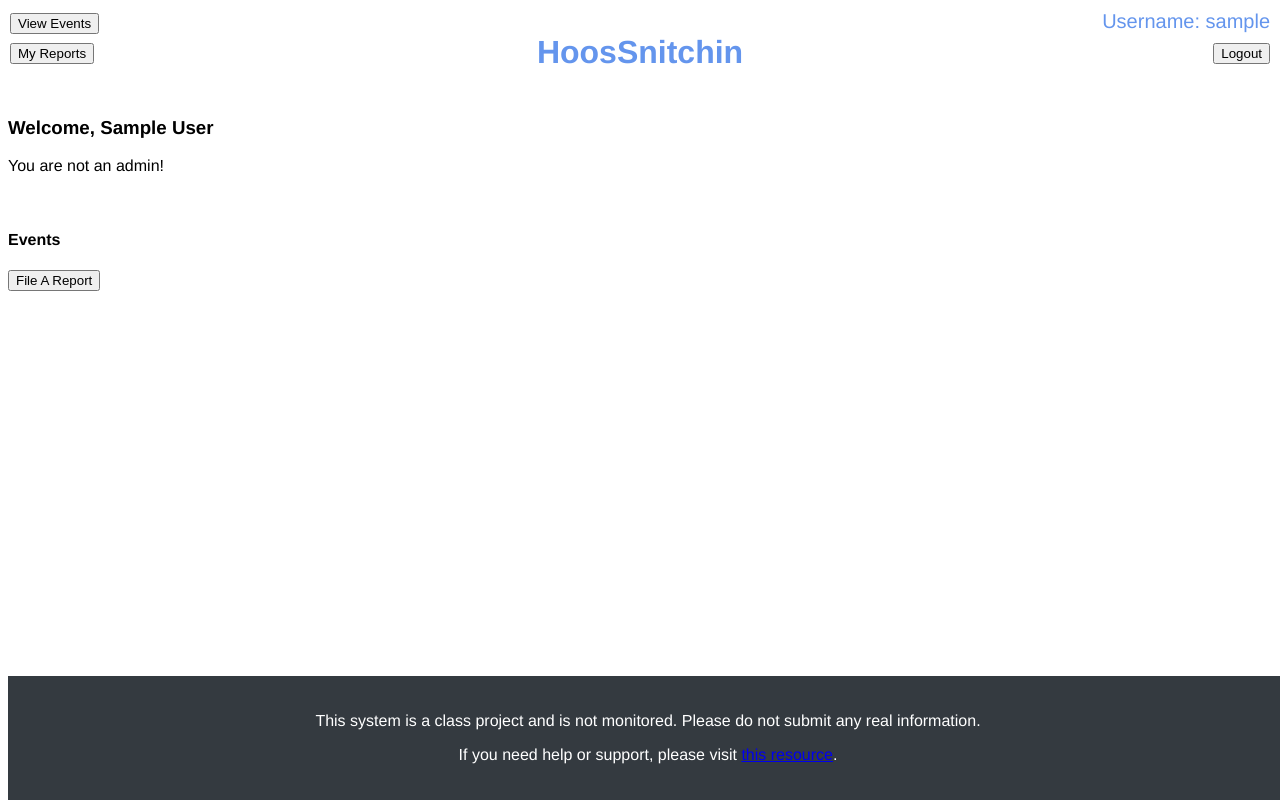
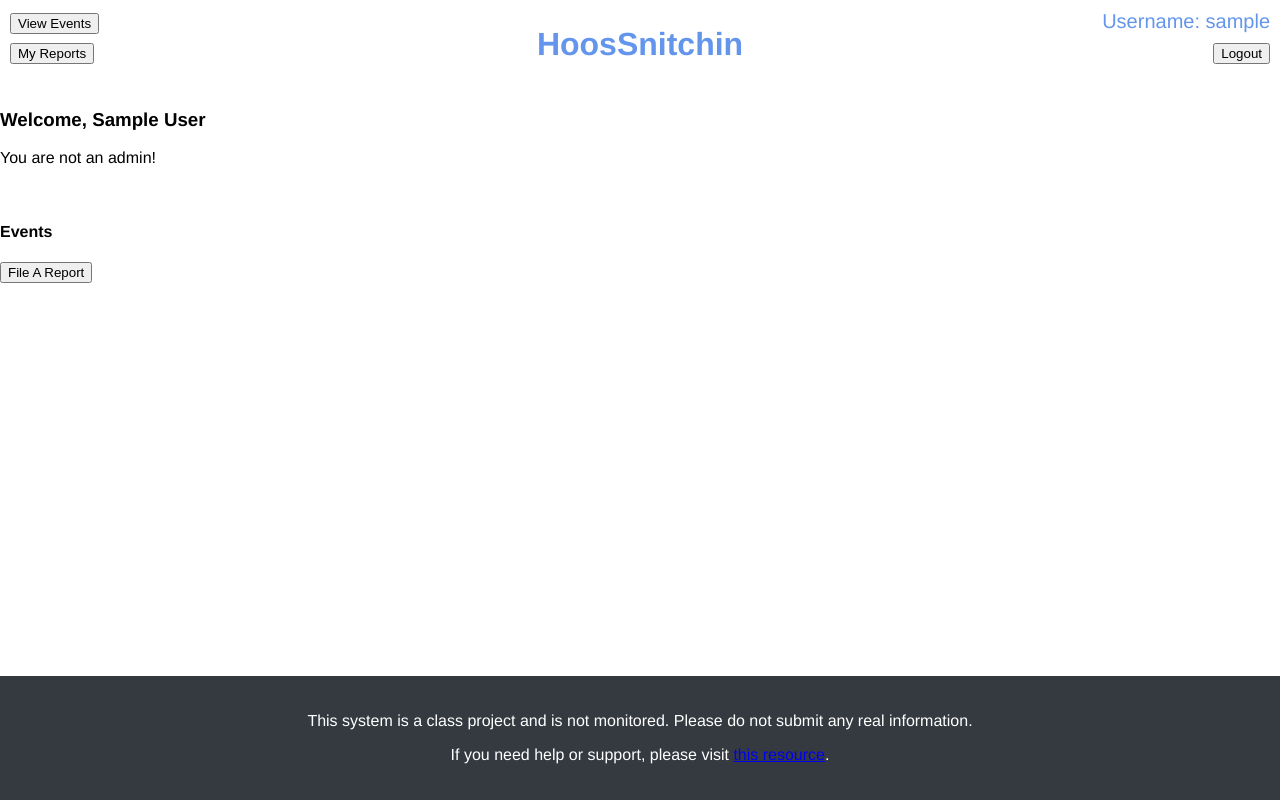
Before and after one commit to kimberlyyliuu/HoosSnitchin, a Django app: page / in a window 1280 px wide. Run offline with Django 5.2, Linux system fonts and the light colour scheme; the visitor is signed in with stand-in values (Sample User, id 1); data comes from the database, SQL or seed files in the repository.

Commit message:
fixed the footer partially

```diff
--- a/main/static/main/footer.css
+++ b/main/static/main/footer.css
@@ -1,8 +1,24 @@
 body, p, footer {
         font-family: Helvetica, Arial, sans-serif;
       }
+
+
+html {
+    height: 100%;
+}
+
+body {
+    margin: 0; /* Removes default margin */
+}
+
+main { /* Assuming you wrap your content in a <main> tag */
+    flex: 1; /* This allows the main content to expand and take up any available space, pushing the footer down */
+}
+
 footer {
-    position: fixed; /* Fixed positioning */
+    display: flex;
+    flex-direction: column;
+    position: fixed;/* Fixed positioning */
     bottom: 0; /* Anchors the footer to the bottom of the page */
     width: 100%; /* Ensure the footer extends across the full width of the viewport */
     text-align: center;
--- a/main/templates/footer.html
+++ b/main/templates/footer.html
@@ -4,6 +4,7 @@
   <head>
        <link rel="stylesheet" href="{% static 'main/footer.css' %}" />
   </head>
+  <main>
   <body>
     <footer class="bg-dark text-white text-center py-3 fixed-bottom">
       <div class="container">
@@ -12,4 +13,5 @@
       </div>
     </footer>
   </body>
+</main>
 </html>
```
